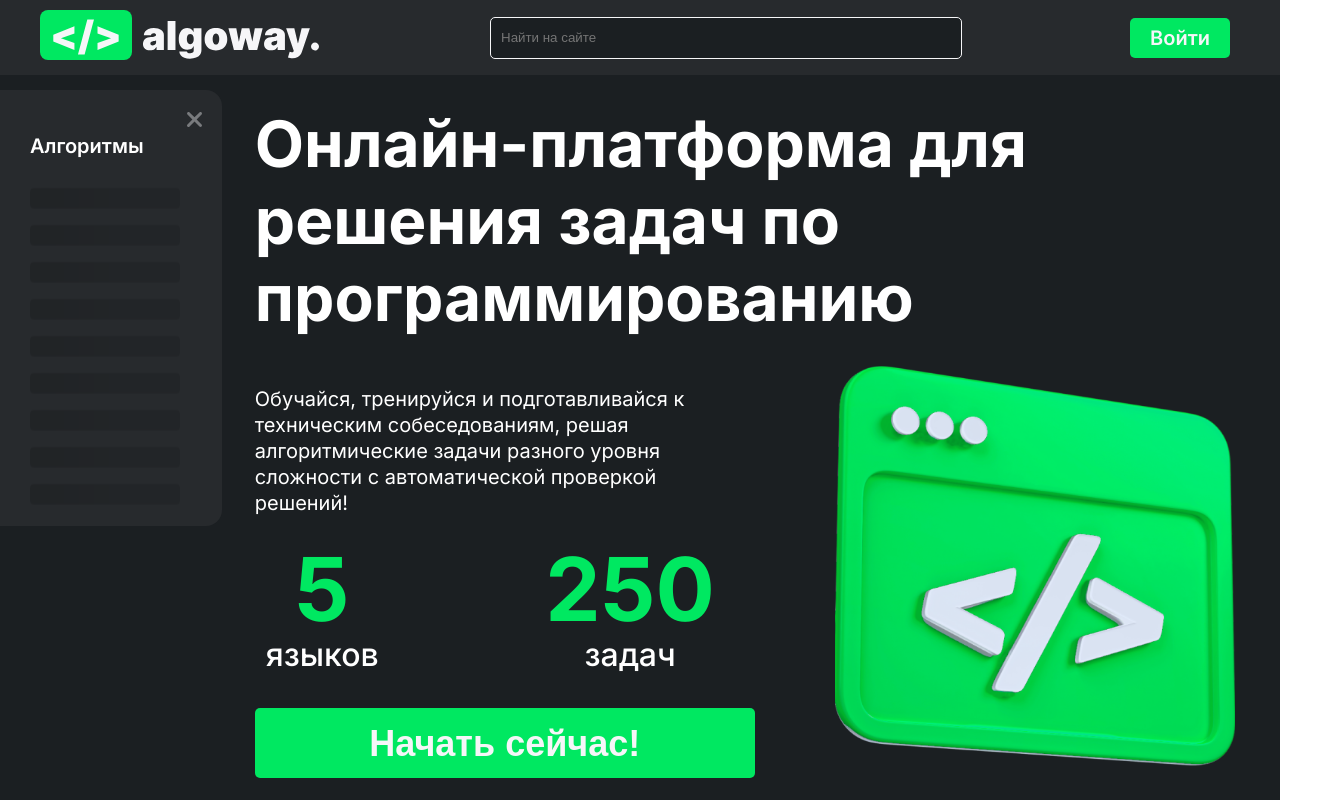
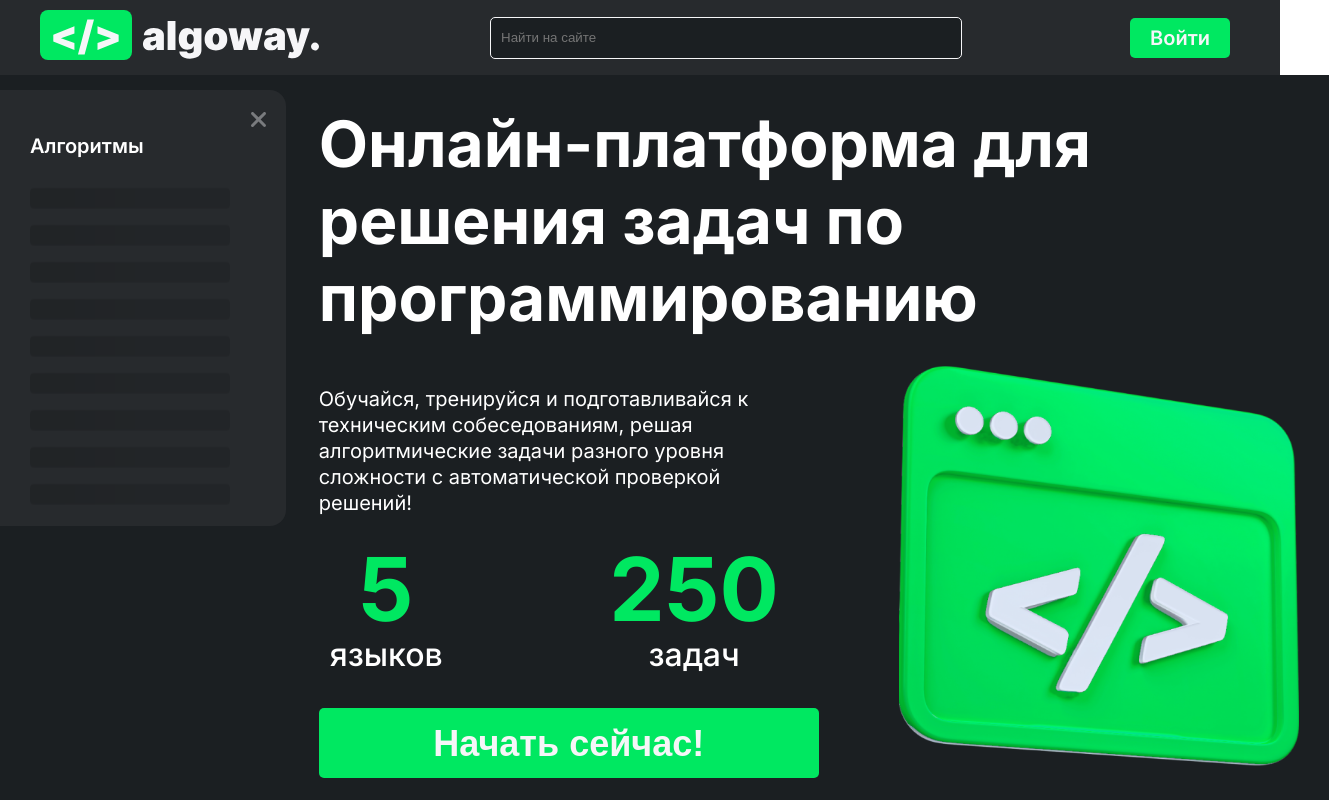
Before and after one commit to GlamorousCar/AlgoWay, a React (Create React App) app in the folder frontend/web/: page / in a window 1280 px wide. Both pictures are taken after a click on the element 40 px from the left and 127 px from the top of the page. Shown: the top 800 px of the page, 1329 px wide, since content can reach past the window. Built offline with nearby package versions, Linux system fonts and the light colour scheme.

Commit message:
changed drawer visual style

```diff
--- a/frontend/web/src/Pages/TheoryBlockPage/TheoryBlockPage.tsx
+++ b/frontend/web/src/Pages/TheoryBlockPage/TheoryBlockPage.tsx
@@ -4,7 +4,7 @@ import green_book from "../../images/Vector_book_green.svg";
 import default_book from "../../images/Vector_book_default.svg";
 import default_code from "../../images/Vector_code_default.svg"
 import green_code from "../../images/Vector_code_green.svg"
-import {NavLink, Outlet, useParams} from "react-router-dom";
+import {NavLink, Outlet, useNavigate, useParams} from "react-router-dom";
 import useAlgoService from "../../services/UseAlgoService";
 import {IAlgorithm} from "../../types/types";
 import { useEffect, useState} from "react";
@@ -22,10 +22,12 @@ const TheoryBlockPage = () => {
 
     const {isAuth} = useSelector((state: IAppState) => state)
 
+    const navigate = useNavigate();
 
     useEffect(() => {
         getResources(Number(algorithmId));
         setLoading(true);
+        // navigate('/theory');
         // eslint-disable-next-line react-hooks/exhaustive-deps
     }, [algorithmId]);
 
--- a/frontend/web/src/componentes/ContentBlock/ContentBlock.scss
+++ b/frontend/web/src/componentes/ContentBlock/ContentBlock.scss
@@ -1,4 +1,5 @@
 .main{
   display:flex;
   top: 30px;
+
 }
--- a/frontend/web/src/componentes/ContentBlock/ContentBlock.tsx
+++ b/frontend/web/src/componentes/ContentBlock/ContentBlock.tsx
@@ -16,7 +16,7 @@ const ContentBlock = ()=>{
             <div className={"main-content-page"}>
                 <Header/>
                 {drawerStatus?<Drawer />:<BurgerButton/>}
-                <div style={{paddingLeft:drawerStatus?"16%":'5%'}} className="main">
+                <div style={{paddingLeft:drawerStatus?"21%":'5%'}} className="main">
                     <Outlet/>
                 </div>
                 <Footer/>
--- a/frontend/web/src/componentes/Drawer/Drawer.scss
+++ b/frontend/web/src/componentes/Drawer/Drawer.scss
@@ -8,7 +8,7 @@
   padding-left: 30px;
   margin-top: 30px;
   max-height: 500px;
-  width: 15%;
+  width: 20%;
   font-size: 15px;
   background-color: $header-footer-color;
   border-radius: 0 16px 16px 0;
--- a/frontend/web/src/componentes/ThemesList/ThemesList.scss
+++ b/frontend/web/src/componentes/ThemesList/ThemesList.scss
@@ -2,6 +2,7 @@
 
 
 .theme-list{
+  min-height: 300px;
   max-height:350px ;
   padding-left: 0;
   overflow-y: scroll;
@@ -27,7 +28,7 @@
     text-decoration: none;
   }
   .second-layer-list{
-    padding-left: 20px;
+    padding-left: 10px;
     .second-layer-list-item{
       list-style: none;
       color: $no-active-color;
--- a/frontend/web/src/componentes/TheoryBlock/TheoryBlock.tsx
+++ b/frontend/web/src/componentes/TheoryBlock/TheoryBlock.tsx
@@ -67,11 +67,12 @@ const TheoryBlock = () => {
 
     const onAlgorithmLoaded = (algorithm: IAlgorithm) => {
         setAlgorithm(algorithm);
-        console.log(algorithm.content)
+        console.log(algorithm.content);
+
     }
 
+
     let dirty = marked(test_markdown);
-
     console.log(dirty)
     const clean = sanitizeHtml(dirty, {
         allowedTags: sanitizeHtml.defaults.allowedTags.concat([ 'img' ], ['blockquote']),
--- a/frontend/web/src/componentes/skeletonList/SkeletonList.tsx
+++ b/frontend/web/src/componentes/skeletonList/SkeletonList.tsx
@@ -5,7 +5,7 @@ const SkeletonList = () => {
     return (
         <div className={"skeleton-block"}>
             {Array.from({ length: 9 }).map((item, index) => (
-                <Skeleton height={35} width={"150px"} sx={{mt:"2px"}} key={index} animation="wave" />
+                <Skeleton height={35} width={"200px"} sx={{mt:"2px"}} key={index} animation="wave" />
             ))}
         </div>
     );
```
